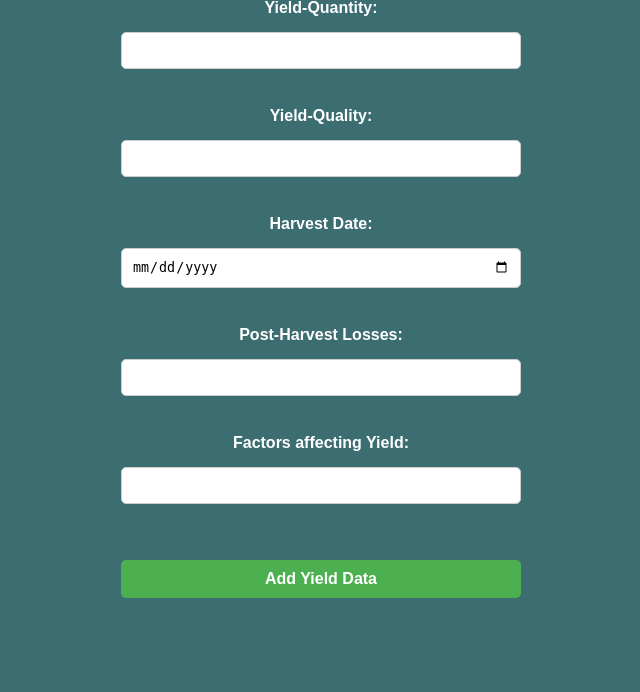
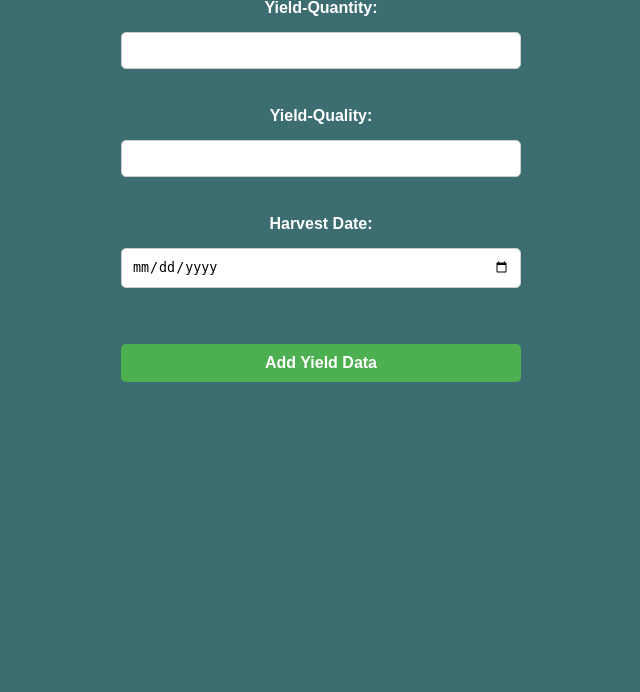
Before and after one commit to Bill-Kamgwira/GrowTrack, a Flask app: page /crop/1/cycle/1/add-yield_production in a window 1280 px wide. Shown: the part 128-820 px from the top of the page, without its empty margins (319-959 px from the left). Run offline with Flask 3, Linux system fonts and the light colour scheme; a user stored in the database is signed in.

Commit message:
Updated Crop_Management Schema

```diff
--- a/main.py
+++ b/main.py
@@ -207,82 +207,12 @@ def dashboard():
 
     user_crops = db.session.query(Crop).filter(Crop.user_id == current_user.id).all()
 
-    joined_data = db.session.query(Crop, YieldData).join(CropCycle, CropCycle.crop_id == Crop.id).join(YieldData, YieldData.crop_cycle_id == CropCycle.id).all()
+    # Join CropCycle and YieldData
+    joined_data = db.session.query(Crop, CropCycle, YieldData).join(CropCycle, CropCycle.crop_id == Crop.id).join(YieldData, YieldData.crop_cycle_id == CropCycle.id).all()
 
 
-    # Aggregate data by crop name
-    aggregated_data = defaultdict(list)
-    for crop, yield_data in joined_data:
-        duration = yield_data.harvest_date - crop.planting_date
-        aggregated_data[crop.name].append(duration.days)  # Use crop.name for key
-
-    # Calculate total duration for each crop
-    crop_names = list(aggregated_data.keys())
-    durations = [sum(values) for values in aggregated_data.values()]
-
-    # Create bar chart for time to harvest
-    p = figure(
-        x_range=crop_names,
-        height=400,
-        title='Time to Harvest'
-    )
-    p.vbar(x=crop_names, top=durations, width=0.5)
-    p.xgrid.grid_line_color = None
-    p.y_range.start = 0
-
-    # Prepare Yield Over Time data
-    YOTdata = []
-    for crop, yield_data in joined_data:
-        hardate = yield_data.harvest_date
-        harquan = yield_data.quantity
-        YOTdata.append({'crop_name': crop.name, 'harvest_date': hardate, 'quantity': harquan})
-
-    # Extracting data
-    yhardate = [item['harvest_date'] for item in YOTdata]
-    yharquan = [item['quantity'] for item in YOTdata]
-
-    # Ensure dates are datetime objects
-    yhardate = [
-        datetime.combine(date_obj, datetime.min.time())
-        if isinstance(date_obj, date) and not isinstance(date_obj, datetime)
-        else date_obj
-        for date_obj in yhardate
-    ]
-
-    # Create ColumnDataSource
-    source = ColumnDataSource(data=dict(harvest_date=yhardate, quantity=yharquan))
-
-    # Create figure for Yield Over Time
-    p_yield = figure(
-        x_axis_label='Harvest Date',
-        y_axis_label='Yield Quantity',
-        title='Yield Over Time',
-        x_axis_type='datetime'
-    )
-
-    # Add the circle glyph to the plot
-    p_yield.circle(x='harvest_date', y='quantity', source=source, size=10, color='blue')
 
 
-    # Set specific y-axis range
-    if yharquan:
-        p_yield.y_range = DataRange1d(start=min(yharquan), end=max(yharquan) + 10)
-    else:
-        p_yield.y_range = DataRange1d(start=0, end=10)
-
-    # Ensure yhardate contains valid datetime objects
-    if yhardate:
-        p_yield.x_range = DataRange1d(start=min(yhardate), end=max(yhardate))
-    else:
-        # Default date range
-        p_yield.x_range = DataRange1d(start=datetime(2024, 8, 7), end=datetime(2024, 9, 3))
-
-    # Format x-axis
-    p_yield.xaxis.formatter = DatetimeTickFormatter(
-        days="%d %B %Y",
-        months="%B %Y",
-        years="%Y"
-    )
 
 
     # Fetch resource usage data (Fertilizer & Irrigation) from the database
@@ -434,7 +364,7 @@ def dashboard():
 
         source = ColumnDataSource(data=cost_data)
 
-        p_pie = figure(height=400, width=400, title=f"Cost Breakdown for {financial_data.crop.name}", toolbar_location=None, tools="hover", tooltips="@category: @value", x_range=(-0.5, 1))
+        p_pie = figure(height=400, width=400, title=f"Cost Breakdown for {financial_data.cycle.crop.name}", toolbar_location=None, tools="hover", tooltips="@category: @value", x_range=(-0.5, 1))
         p_pie.wedge(x=0, y=1, radius=0.4, start_angle=cumsum('angle', include_zero=True), end_angle=cumsum('angle'), line_color="white", fill_color='color', legend_field='category', source=source)
 
         p_pie.axis.visible = False
@@ -455,13 +385,9 @@ def dashboard():
     fert_script, fert_div = components(p_fertilizer)
     irr_script, irr_div = components(p_irrigation)
 
-    # Generate components
-    yscript, ydiv = components(p_yield)
 
-    # Get chart components for the bar chart
-    script, div = components(p)
 
-    return render_template('dashboard.html', script=script, div=div, yscript=yscript, ydiv=ydiv, fert_script = fert_script,
+    return render_template('dashboard.html', fert_script = fert_script,
                            fert_div = fert_div, irr_script = irr_script, irr_div = irr_div, scatter_script= scatter_script,
                             scatter_div = scatter_div, scatter_irr_script = scatter_irr_script, scatter_irr_div = scatter_irr_div,
                             pie_script = pie_script, pie_div = pie_div, crops = user_crops)
@@ -622,7 +548,7 @@ def add_crop_management(crop_id, cycle_id):
         db.session.add(management_record)
         db.session.commit()
         flash('Crop management record added successfully!', 'success')
-        return redirect(url_for('view_crop_cycle', crop_id=crop_id, cycle_id=cycle_id))
+        return redirect(url_for('view_crop', crop_id=crop_id, cycle_id=cycle_id))
 
     return render_template('add_crop_management.html', crop=crop, crop_cycle=crop_cycle)
 
@@ -638,16 +564,14 @@ def add_YieldData(crop_id, cycle_id):
         yield_production = YieldData(
             quantity=float(request.form['yield-quantity']),
             quality=request.form['yield-quality'],
-            harvest_date=datetime.strptime(request.form['harvest_date'], '%Y-%m-%d').date(),
-            post_harvest_loss=float(request.form['post_harvest_losses']),
-            factors_affecting_yield=request.form['factors'],
+            harvest_dates=datetime.strptime(request.form['harvest_date'], '%Y-%m-%d').date(),
             crop_cycle_id=crop_cycle.id  # Link yield data to the specific crop cycle
         )
 
         db.session.add(yield_production)
         db.session.commit()
         flash('Yield data added successfully!', 'success')
-        return redirect(url_for('view_crop_cycle', crop_id=crop_id, cycle_id=cycle_id))
+        return redirect(url_for('view_crop', crop_id=crop_id, cycle_id=cycle_id))
 
     return render_template('add_yield_production.html', crop=crop, crop_cycle=crop_cycle)
 
@@ -673,7 +597,7 @@ def add_FinanceData(crop_id, cycle_id):
         db.session.add(financial_data)
         db.session.commit()
         flash('Financial data added successfully!', 'success')
-        return redirect(url_for('view_crop_cycle', crop_id=crop_id, cycle_id=cycle_id))
+        return redirect(url_for('view_crop', crop_id=crop_id, cycle_id=cycle_id))
 
     return render_template('add_financial.html', crop=crop, crop_cycle=crop_cycle)
 
--- a/templates/add_yield_production.html
+++ b/templates/add_yield_production.html
@@ -31,15 +31,6 @@
         <label for="harvest_date">Harvest Date:</label>
         <input type="date" name="harvest_date" id="harvest_date">
         <br>
-
-        <label for="post_harvest_losses">Post-Harvest Losses:</label>
-        <input type="number" name="post_harvest_losses" id="post_harvest_losses">
-        <br>
-
-
-        <label for="factors">Factors affecting Yield:</label>
-        <input type="text" name="factors" id="factors">
-        <br>
         <br>
         <button type="submit">Add Yield Data</button>
     </form>
```
Also changed, not shown: migrations/versions/f45bbbb5a1b2_changing_schema_for_crop_management.py (added, +66 -0 lines), models.py (+9 -14 lines), templates/info.html (+4 -3 lines), instance/Users.db.
